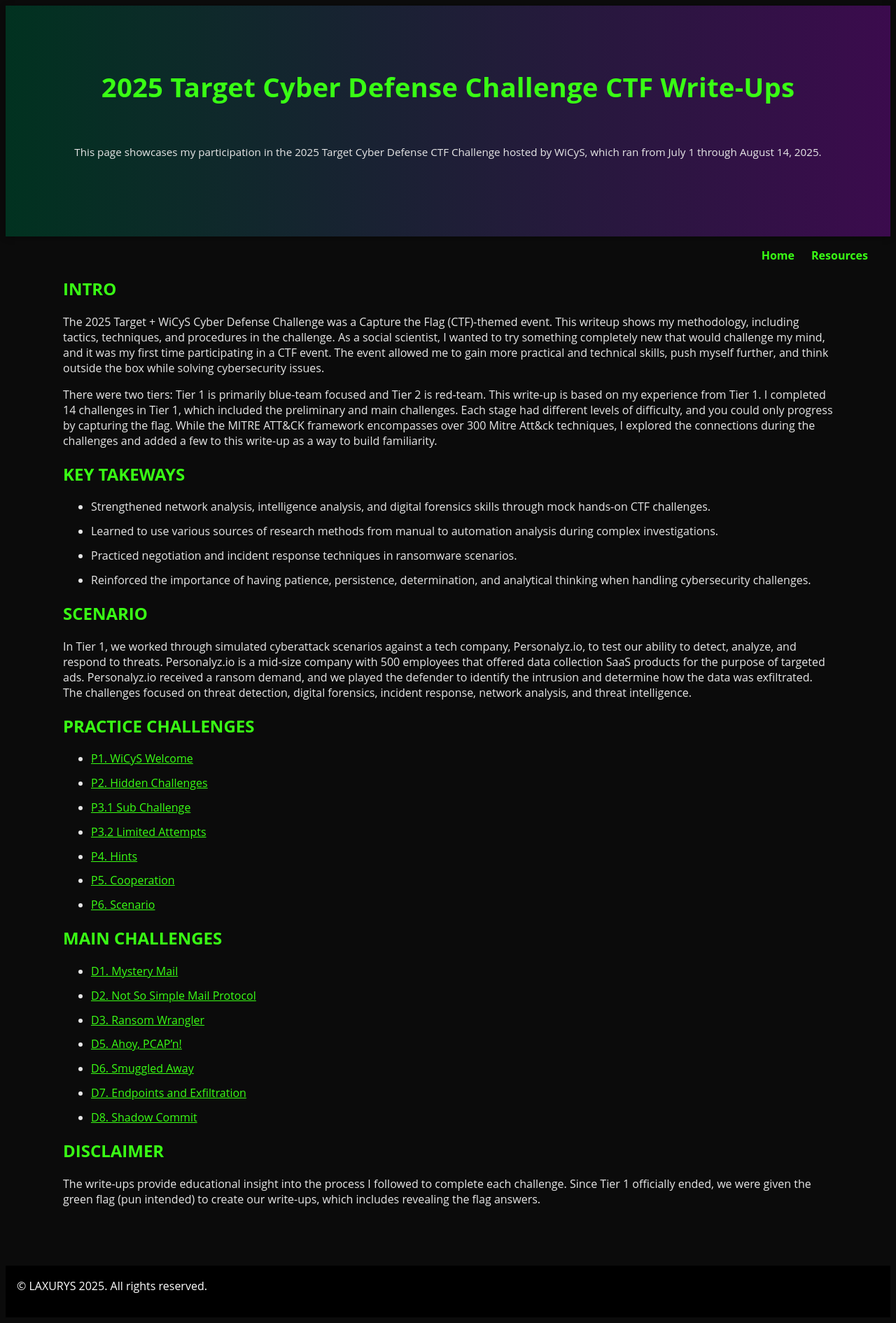
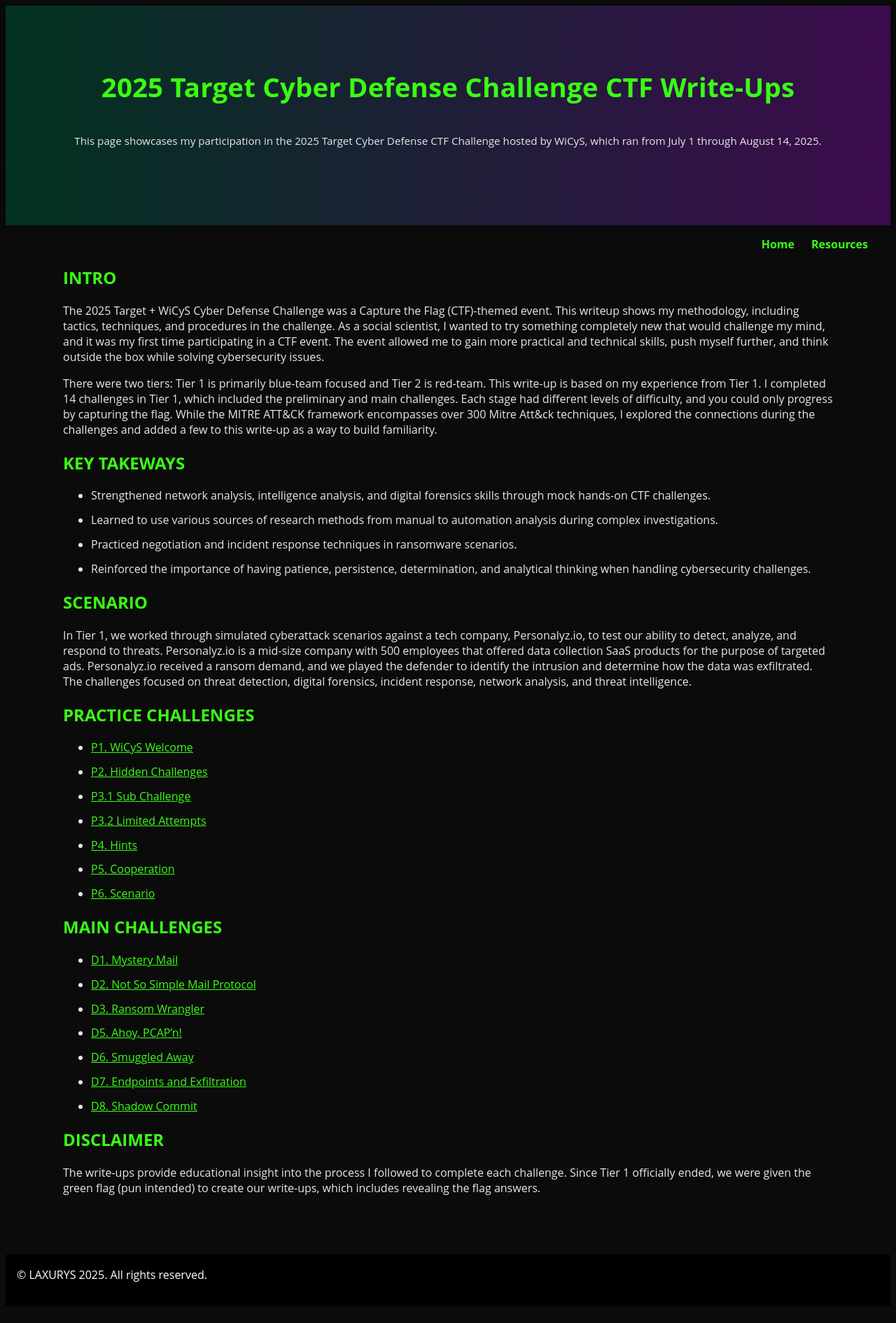
Before and after one commit to glsanclem/2025_wicys_target_ctf, a Jekyll site: the page built from index.md, in a window 1280 px wide. Shown: the whole page at 70% size. Built offline with Jekyll 4.4.1, drawn with Linux system fonts in a browser that asks for light colours.

Commit message:
Update style.css

```diff
--- a/assets/css/style.css
+++ b/assets/css/style.css
@@ -17,7 +17,7 @@ header, .site-header, .header {
 .site-title, .site-header h1, header .site-title {
   color: #39ff14; /* neon green so it pops */
   font-size: 2.4rem;
-  margin: 0 0 4rem 0; /* creates space below title & subtitle */
+  margin: 0 0 3rem 0; /* creates space between title & subtitle */
   line-height: 1.05;
   letter-spacing: 0.2px;
   font-family: "Open Sans", "Helvetica Neue", Helvetica, Arial, sans-serif;
```
